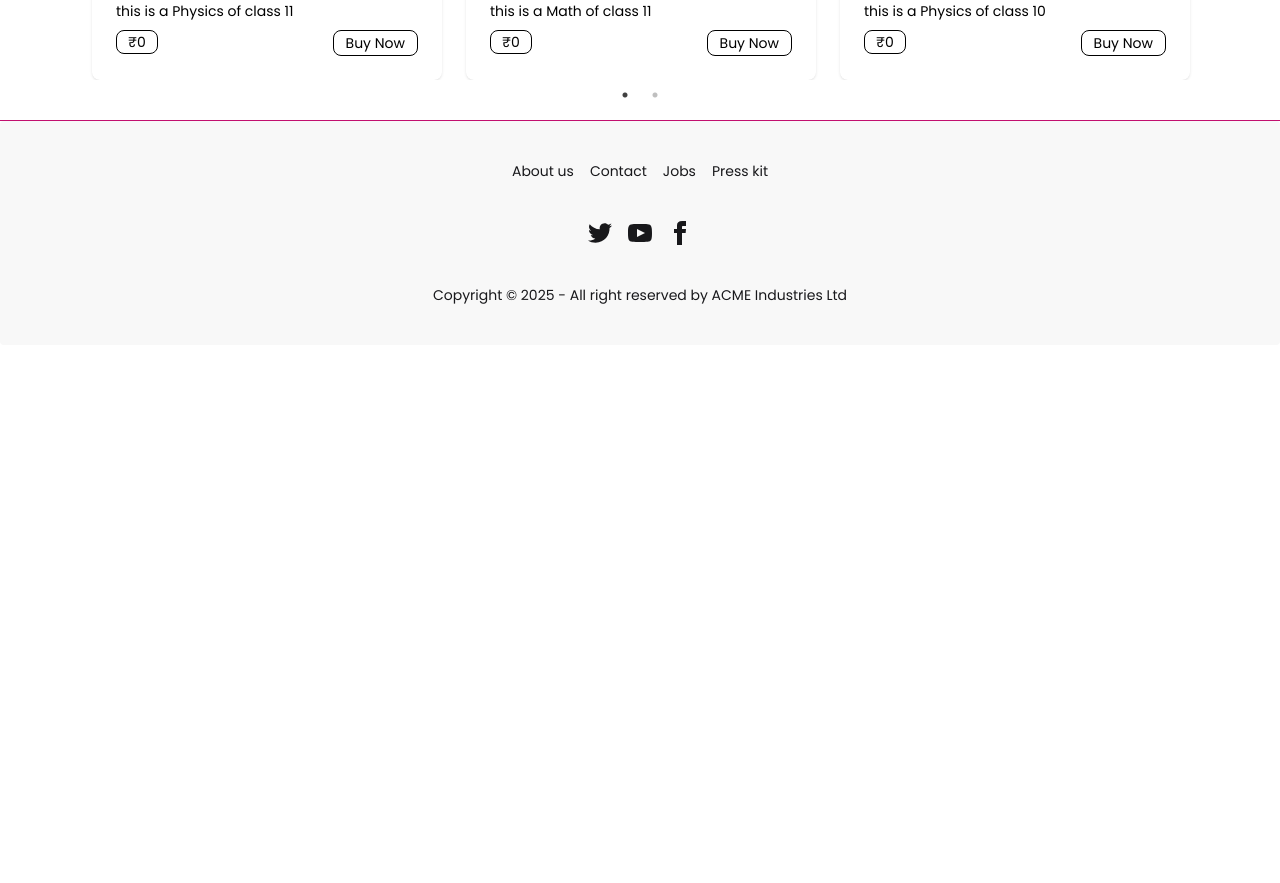
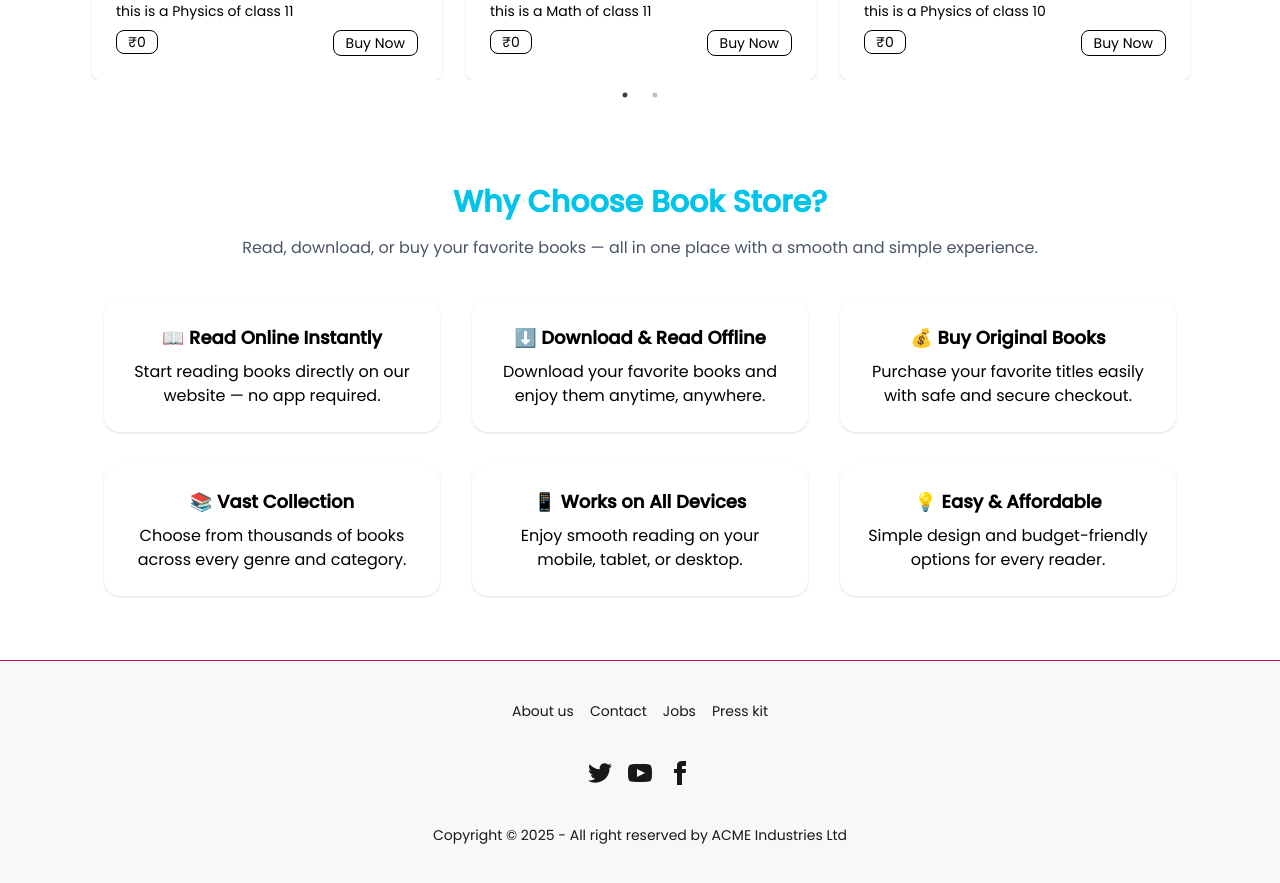
Before and after one commit to KaushalKumar6387/Book_Store, a React (Vite) app: page / in a window 1280 px wide. Shown: the part 940-1823 px from the top of the page. Before the commit the page ends 1285 px from the top, so only its background shows below. Built offline with nearby package versions, Linux system fonts and the light colour scheme.

Commit message:
free book  section created

```diff
--- a/src/App.jsx
+++ b/src/App.jsx
@@ -1,8 +1,6 @@
 
 import './App.css'
-import Banner from './component/Banner'
 import Footer from './component/Footer'
-import FreeBook from './component/FreeBook'
 import Navbar from "./component/Navbar"
 import Home from './pages/Home'
 function App() {
--- a/src/component/Navbar.jsx
+++ b/src/component/Navbar.jsx
@@ -65,7 +65,7 @@ return ()=>{
   return (
     <>
       <div className={`max-w-screen-2xl container mx-auto md:px-20 px-4 fixed top-0 left-0 right-0 ${
-        sticky?"sticky-navbar shadow-sm bg-base-200/90  duration-300 ease-in-out z-50":""
+        sticky?"sticky-navbar shadow-sm bg-base-200  duration-300 ease-in-out z-50":""
       }`}>
         <div className="navbar  ">
           <div className="navbar-start">
--- a/src/component/WhyChooseUs.jsx
+++ b/src/component/WhyChooseUs.jsx
@@ -1,13 +1,50 @@
-import React from 'react'
+import React from "react";
 
 export default function WhyChooseUs() {
   return (
     <>
-    <div className='max-w-screen-2xl container mx-auto md:px-20 px-4'>
-        <h2 className='font-bold text-2xl'>
-            Why Choose Us
-        </h2>
-    </div>
+      <div className="max-w-screen-2xl container mx-auto md:px-20 px-4">
+          <section className="py-16" id="why-choose-us">
+      <div className="max-w-screen-xl mx-auto px-6 text-center">
+        <h2 className="text-3xl font-bold mb-4 text-[#00c4ea]">Why Choose Book Store?</h2>
+        <p className="text-gray-600 mb-10">
+          Read, download, or buy your favorite books — all in one place with a smooth and simple experience.
+        </p>
+
+        <div className="grid gap-8 sm:grid-cols-2 lg:grid-cols-3">
+          <div className="p-6 bg-white rounded-2xl shadow-sm hover:shadow-md transition">
+            <h3 className="font-semibold text-lg mb-2">📖 Read Online Instantly</h3>
+            <p>Start reading books directly on our website — no app required.</p>
+          </div>
+
+          <div className="p-6 bg-white rounded-2xl shadow-sm hover:shadow-md transition">
+            <h3 className="font-semibold text-lg mb-2">⬇️ Download & Read Offline</h3>
+            <p>Download your favorite books and enjoy them anytime, anywhere.</p>
+          </div>
+
+          <div className="p-6 bg-white rounded-2xl shadow-sm hover:shadow-md transition">
+            <h3 className="font-semibold text-lg mb-2">💰 Buy Original Books</h3>
+            <p>Purchase your favorite titles easily with safe and secure checkout.</p>
+          </div>
+
+          <div className="p-6 bg-white rounded-2xl shadow-sm hover:shadow-md transition">
+            <h3 className="font-semibold text-lg mb-2">📚 Vast Collection</h3>
+            <p>Choose from thousands of books across every genre and category.</p>
+          </div>
+
+          <div className="p-6 bg-white rounded-2xl shadow-sm hover:shadow-md transition">
+            <h3 className="font-semibold text-lg mb-2">📱 Works on All Devices</h3>
+            <p>Enjoy smooth reading on your mobile, tablet, or desktop.</p>
+          </div>
+
+          <div className="p-6 bg-white rounded-2xl shadow-sm hover:shadow-md transition">
+            <h3 className="font-semibold text-lg mb-2">💡 Easy & Affordable</h3>
+            <p>Simple design and budget-friendly options for every reader.</p>
+          </div>
+        </div>
+      </div>
+    </section>
+      </div>
     </>
-  )
+  );
 }
--- a/src/pages/Home.jsx
+++ b/src/pages/Home.jsx
@@ -1,12 +1,14 @@
 import React from 'react'
 import Banner from '../component/Banner'
 import FreeBook from '../component/FreeBook'
+import WhyChooseUs from '../component/WhyChooseUs'
 
 export default function Home() {
   return (
     <>
     <Banner />
     <FreeBook />
+    <WhyChooseUs />
     </>
   )
 }
```
